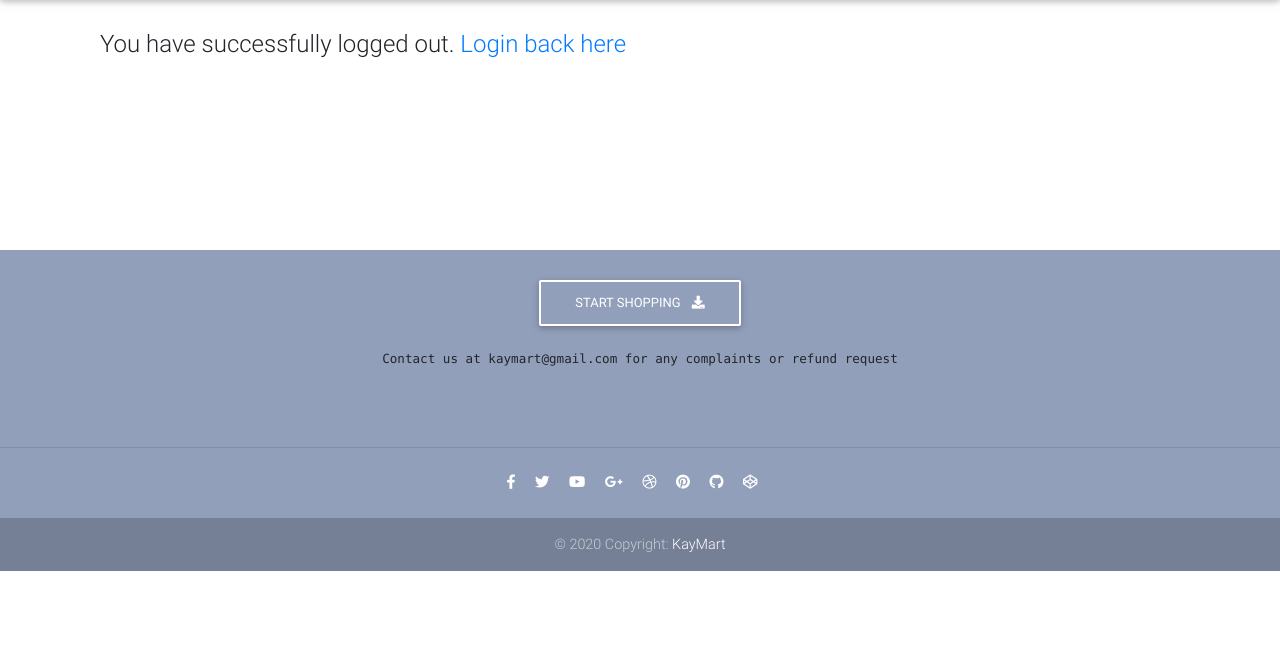
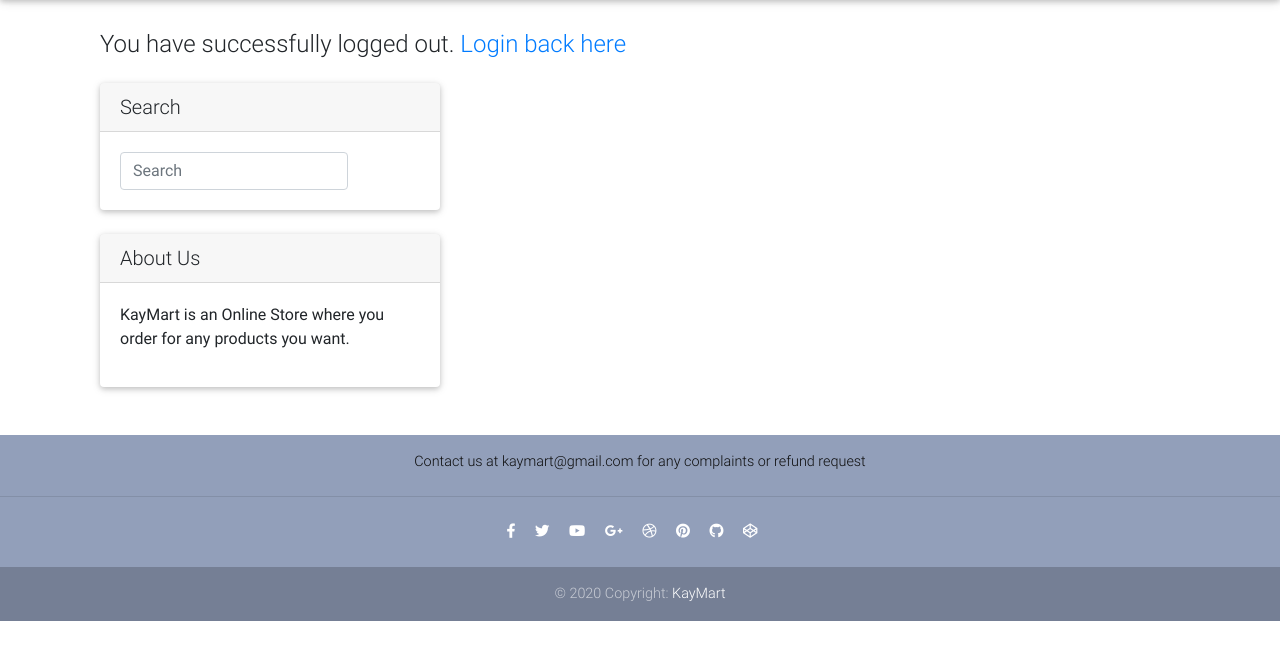
Before and after one commit to seyikayode/Ecommerce-webapp, a Django app: page /users/logout/ in a window 1280 px wide. Shown: the part 66-726 px from the top of the page. Run offline with Django 3.2, Linux system fonts and the light colour scheme; some libraries are stand-ins or nearby versions.

Commit message:
ecommerce-webapp

```diff
--- a/ecommerce/templates/ecommerce/footer.html
+++ b/ecommerce/templates/ecommerce/footer.html
@@ -1,22 +1,21 @@
 <!--Footer-->
-  <footer class="page-footer text-lg-center font-small mt-5 wow fadeIn" style="position: relative; width: 100%;
- bottom: -143px;">
+
+
+  <footer class="page-footer text-lg-center font-small mt-5 wow fadeIn">
 
     <!--Call to action-->
-    <div class="pt-4">
-      <a class="btn btn-outline-white" href="{% url 'home' %}"
-        role="button">Start Shopping
-        <i class="fas fa-download ml-2"></i>
-      </a>
+{#    <div class="pt-4">#}
+{#      <a class="btn btn-outline-white" href="{% url 'home' %}"#}
+{#        role="button">Start Shopping#}
+{#        <i class="fas fa-download ml-2"></i>#}
+{#      </a>#}
 {#      <a class="btn btn-outline-white" href="https://mdbootstrap.com/education/bootstrap/" target="_blank" role="button">#}
 {#          #}
 {#        <i class="fas fa-graduation-cap ml-2"></i>#}
 {#      </a>#}
-    </div>
-    <!--/.Call to action-->
-      <pre>
-          <p>Contact us at kaymart@gmail.com for any complaints or refund request</p>
-      </pre>
+{#    </div>#}
+    <!--/.Call to action--><pre></pre>
+          <p style="color: #0d0d0d">Contact us at kaymart@gmail.com for any complaints or refund request</p>
 
     <hr class="my-4">
 
--- a/users/templates/users/login.html
+++ b/users/templates/users/login.html
@@ -2,7 +2,7 @@
 {% block content %}
     {% load crispy_forms_tags %}
     <!-- Blog Entries Column -->
-      <div class="col-md-8 mt-4 offset-1">
+      <div class="col-md-8 mt-4">
         <div class="card mb-4">
             <h4 class="card-header">Login your Account</h4>
           <div class="card-body">
--- a/users/templates/users/logout.html
+++ b/users/templates/users/logout.html
@@ -4,5 +4,32 @@
       <div class="col-md-8 mt-4">
         <h4>You have successfully logged out. <a href="{% url 'login' %}">Login back here</a></h4>
       </div>
+     <div class="col-md-4">
+
+        <!-- Search Widget -->
+        <div class="card my-4">
+          <h5 class="card-header">Search</h5>
+          <div class="card-body">
+              <form class="form-inline" action="{% url 'search' %}" method="GET">
+                  <input name="q" class="form-control mr-2" type="text" placeholder="Search" aria-label="Search">
+{#                  <button type="submit" class="btn btn-primary">Go</button>#}
+              </form>
+          </div>
+        </div>
+
+        <!-- Categories Widget -->
+        <div class="card my-4">
+          <h5 class="card-header">About Us</h5>
+          <div class="card-body">
+            <div class="row">
+              <div class="col-lg-12">
+                  <p>
+                      KayMart is an Online Store where you order for any products you want.
+                  </p>
+              </div>
+            </div>
+          </div>
+        </div>
+     </div>
     </div>
 {% endblock %}
--- a/users/templates/users/register.html
+++ b/users/templates/users/register.html
@@ -2,7 +2,7 @@
 {% block content %}
     {% load crispy_forms_tags %}
     <!-- Blog Entries Column -->
-      <div class="col-md-8 mt-4 offset-2">
+      <div class="col-md-8 mt-4">
         <div class="card mb-4">
             <h4 class="card-header">Create New Account</h4>
           <div class="card-body">
```
Also changed, not shown: db.sqlite3.
